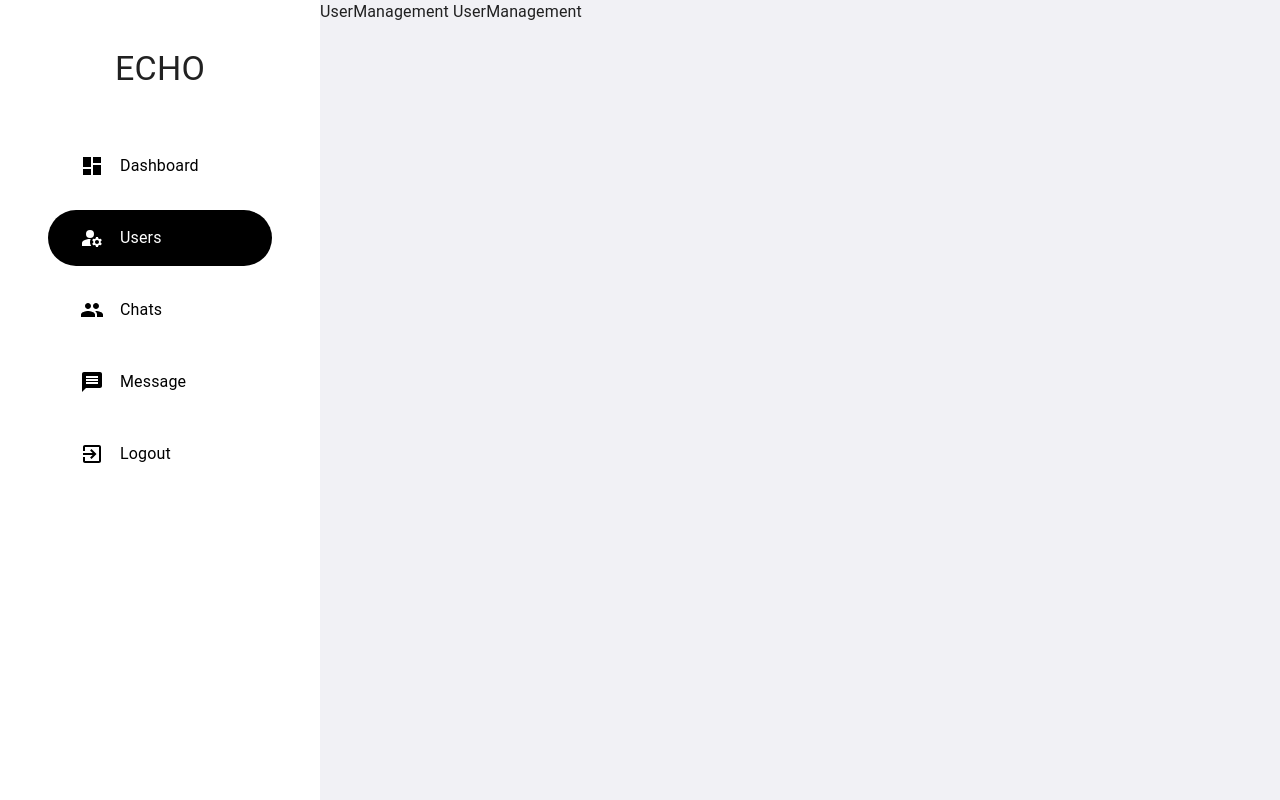
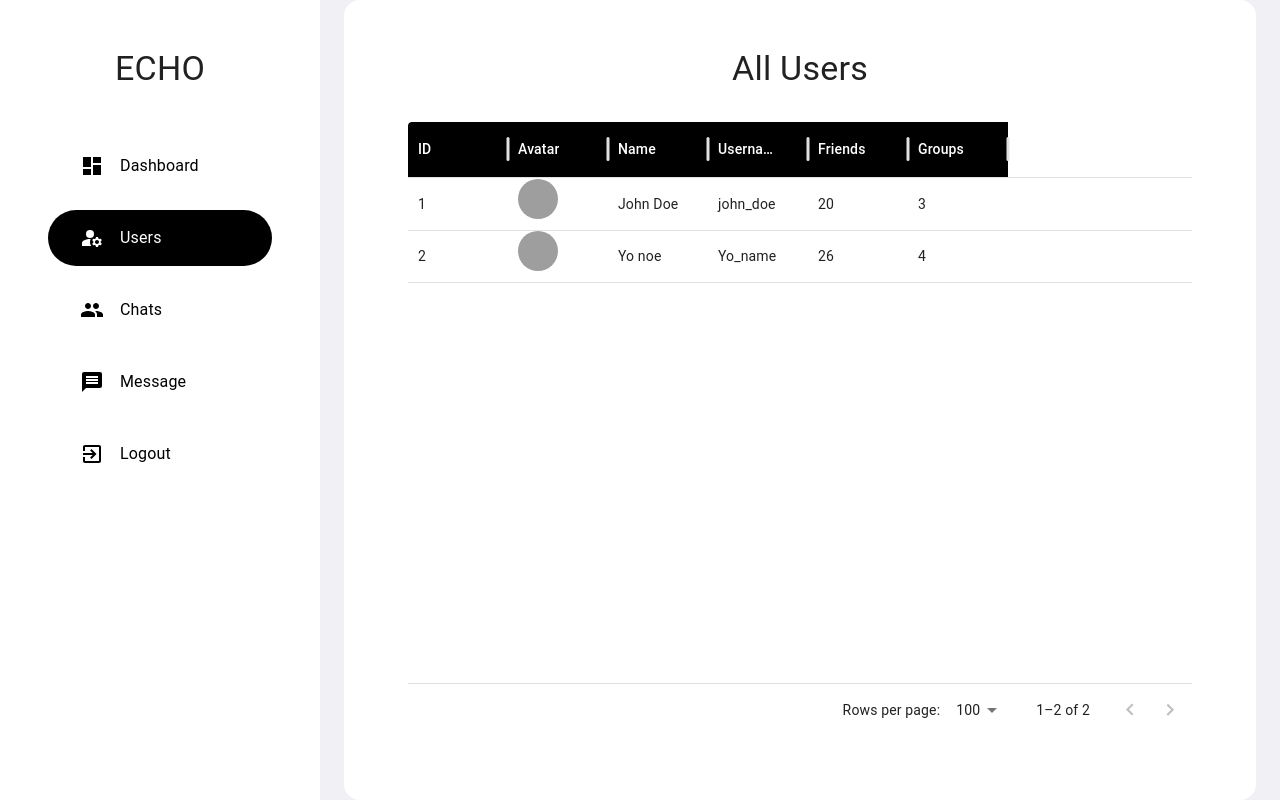
Before and after one commit to YogeshMahajanGit/Echo, a React (Vite) app in the folder client/: page /admin/users in a window 1280 px wide. Built offline with nearby package versions, Linux system fonts and the light colour scheme; grey boxes are pictures that could not be loaded.

Commit message:
add admin user management component

```diff
--- a/client/package.json
+++ b/client/package.json
@@ -14,6 +14,7 @@
     "@emotion/styled": "^11.13.0",
     "@mui/icons-material": "^6.1.7",
     "@mui/material": "^6.1.7",
+    "@mui/x-data-grid": "^7.22.3",
     "6pp": "^1.3.8",
     "chart.js": "^4.4.6",
     "moment": "^2.30.1",
--- a/client/src/components/constants/sampleData.js
+++ b/client/src/components/constants/sampleData.js
@@ -80,3 +80,24 @@ export const sampleMessage = [
     createdAt: "2024-09-12T10:41:30.630Z",
   },
 ];
+
+export const dashboardData = {
+  users: [
+    {
+      name: "John Doe",
+      avatar: "https://cdn-icons-png.flaticon.com/512/6858/6858504.png",
+      _id: "1",
+      username: "john_doe",
+      friends: 20,
+      groups: 3,
+    },
+    {
+      name: "Yo noe",
+      avatar: "https://cdn-icons-png.flaticon.com/512/6858/6858504.png",
+      _id: "2",
+      username: "Yo_name",
+      friends: 26,
+      groups: 4,
+    },
+  ],
+};
--- /dev/null
+++ b/client/src/components/shared/Table.jsx
@@ -0,0 +1,50 @@
+import { Container, Paper, Typography } from "@mui/material";
+import { DataGrid } from "@mui/x-data-grid";
+
+function Table({ rows, columns, heading, rowHeight = 52 }) {
+  return (
+    <Container
+      sx={{
+        height: "100vh",
+      }}
+    >
+      <Paper
+        elevation={2}
+        sx={{
+          padding: "1rem 4rem",
+          borderRadius: "1rem",
+          margin: "auto",
+          width: "100%",
+          overflow: "hidden",
+          height: "100%",
+          boxShadow: "none",
+        }}
+      >
+        <Typography
+          textAlign={"center"}
+          variant="h4"
+          sx={{
+            margin: "2rem",
+          }}
+        >
+          {heading}
+        </Typography>
+        <DataGrid
+          rows={rows}
+          columns={columns}
+          rowHeight={rowHeight}
+          sx={{
+            height: "80%",
+            border: "none",
+            ".table-header": {
+              bgcolor: "black",
+              color: "white",
+            },
+          }}
+        ></DataGrid>
+      </Paper>
+    </Container>
+  );
+}
+
+export default Table;
--- a/client/src/pages/admin/UserManagement.jsx
+++ b/client/src/pages/admin/UserManagement.jsx
@@ -1,9 +1,67 @@
+import { useEffect, useState } from "react";
 import AdminLayout from "../../components/layout/AdminLayout";
+import Table from "../../components/shared/Table";
+import { Avatar } from "@mui/material";
+import { dashboardData } from "../../components/constants/sampleData";
+import { transformImage } from "../../lib/features";
+
+const columns = [
+  {
+    field: "id",
+    headerName: "ID",
+    headerClassName: "table-header",
+    widht: 200,
+  },
+  {
+    field: "avatar",
+    headerName: "Avatar",
+    headerClassName: "table-header",
+    widht: 150,
+    renderCell: (params) => (
+      <Avatar alt={params.row.name} src={params.row.avatar} />
+    ),
+  },
+  {
+    field: "name",
+    headerName: "Name",
+    headerClassName: "table-header",
+    widht: 200,
+  },
+  {
+    field: "username",
+    headerName: "Username",
+    headerClassName: "table-header",
+    widht: 200,
+  },
+  {
+    field: "friends",
+    headerName: "Friends",
+    headerClassName: "table-header",
+    widht: 150,
+  },
+  {
+    field: "groups",
+    headerName: "Groups",
+    headerClassName: "table-header",
+    widht: 200,
+  },
+];
 
 function UserManagement() {
+  const [rows, setRows] = useState([]);
+
+  useEffect(() => {
+    setRows(
+      dashboardData.users.map((user) => ({
+        ...user,
+        id: user._id,
+        avatar: transformImage(user.avatar, 50),
+      }))
+    );
+  }, []);
   return (
     <AdminLayout>
-      <div>UserManagement UserManagement</div>
+      <Table rows={rows} heading={"All Users"} columns={columns} />
     </AdminLayout>
   );
 }
```
Also changed, not shown: 1 other file (tests, documents, lock files or other folders).
